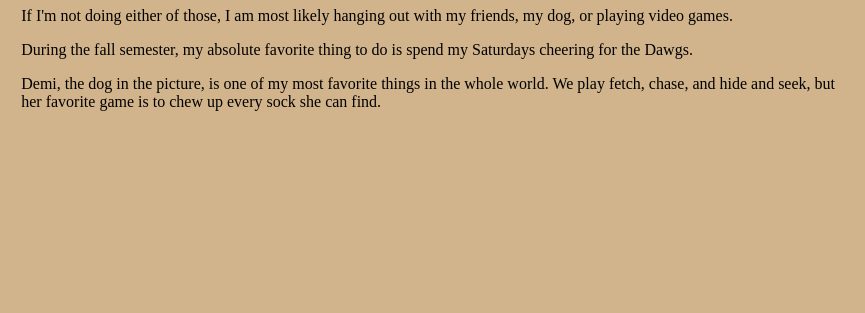
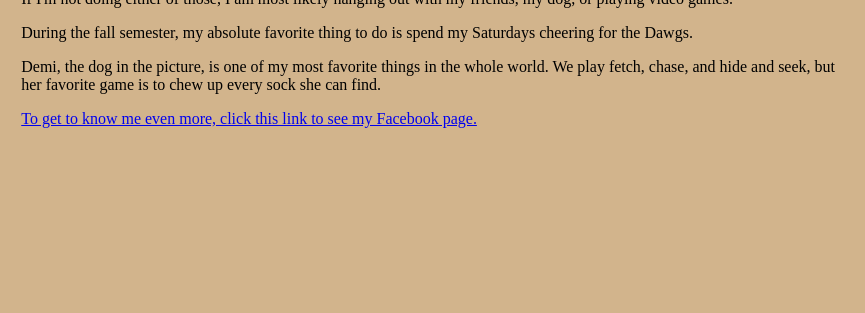
Before and after one commit to brookspinson/brookspinson.github.io, a plain HTML site: page index.html in a window 1280 px wide. Shown: the part 305-618 px from the top of the page, 415-1280 px from the left. Drawn offline with Linux system fonts and the light colour scheme.

Commit message:
Update index.html

```diff
--- a/index.html
+++ b/index.html
@@ -21,5 +21,5 @@
 	<p> If I'm not doing either of those, I am most likely hanging out with my friends, my dog, or playing video games.</p>
 	<p> During the fall semester, my absolute favorite thing to do is spend my Saturdays cheering for the Dawgs. </p>
 	<p> Demi, the dog in the picture, is one of my most favorite things in the whole world. We play fetch, chase, and hide and seek, but her favorite game is to chew up every sock she can find. </p>
-
+	<p><a HREF="https://www.facebook.com/brooks.pinson"> To get to know me even more, click this link to see my Facebook page. </p>
 </html>
```
